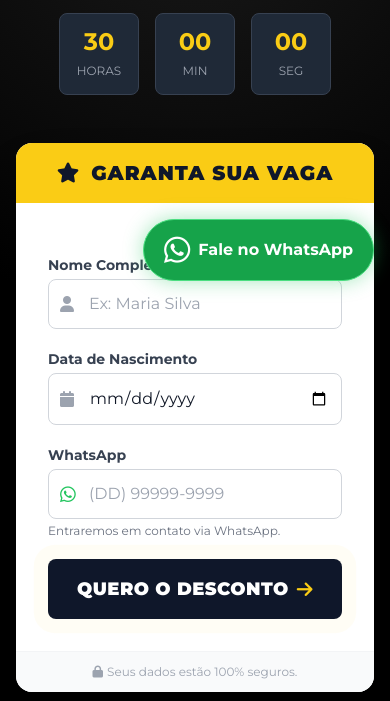
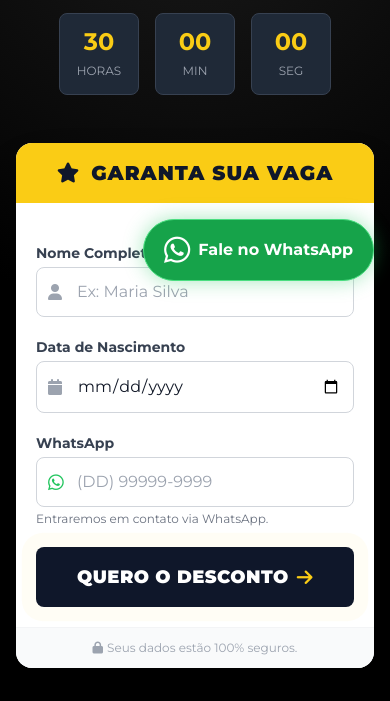
Before and after one commit to teacheraleff/listablack, a plain HTML site: page index.html in a window 390 px wide. Shown: the part 547-1248 px from the top of the page. Drawn offline with nearby package versions, Linux system fonts and the light colour scheme; a script that the page names is missing.

Commit message:
Update index.html

```diff
--- a/index.html
+++ b/index.html
@@ -143,7 +143,7 @@
                         </h3>
                     </div>
 
-                    <div class="p-8">
+                    <div class="p-5 md:p-8">
                         <form id="promoForm" onsubmit="handleSubmit(event)" class="space-y-5">
 
                             <!-- Configurações do Formspree (Assunto) -->
@@ -170,7 +170,7 @@
                                         <i class="fas fa-calendar text-gray-400"></i>
                                     </div>
                                     <input type="date" id="nascimento" name="nascimento" required
-                                        class="block w-full pl-10 pr-3 py-3 border border-gray-300 rounded-lg focus:outline-none focus:ring-2 focus:ring-yellow-400 focus:border-transparent transition-all">
+                                        class="block w-full pl-10 pr-3 py-3 border border-gray-300 rounded-lg focus:outline-none focus:ring-2 focus:ring-yellow-400 focus:border-transparent transition-all max-w-full">
                                 </div>
                             </div>
 
```
